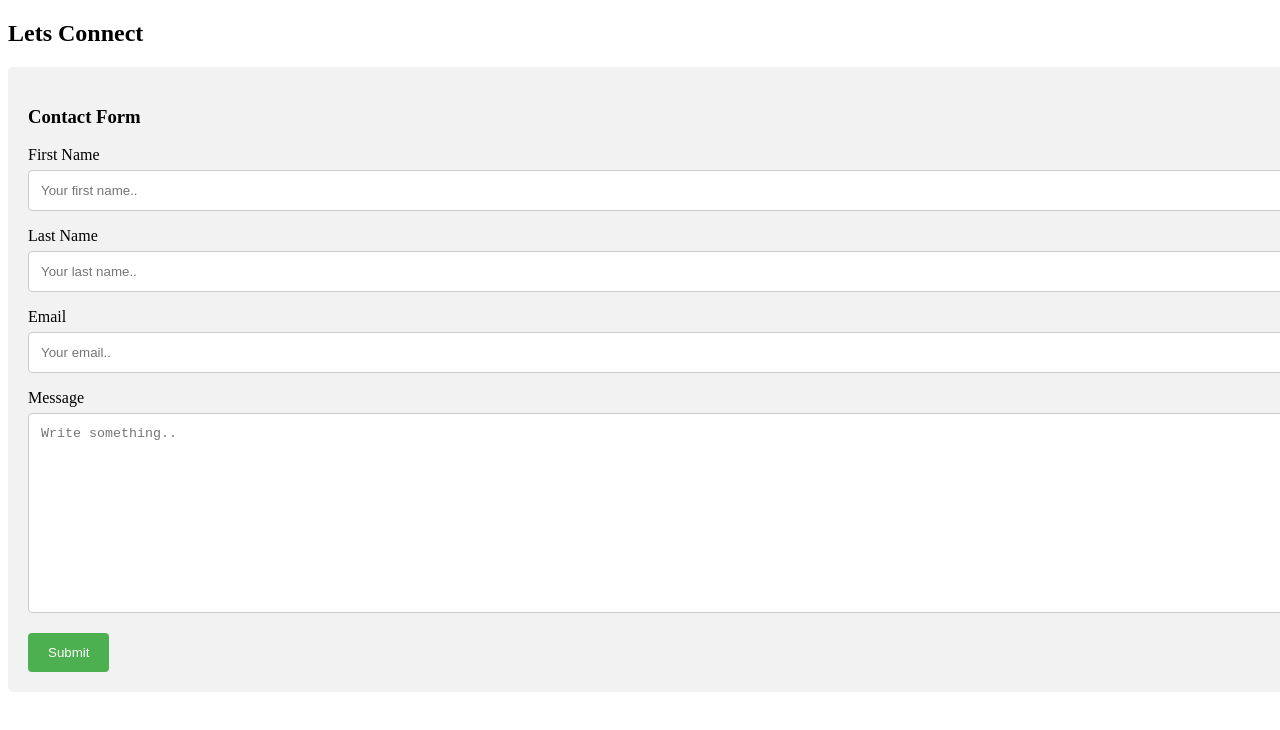
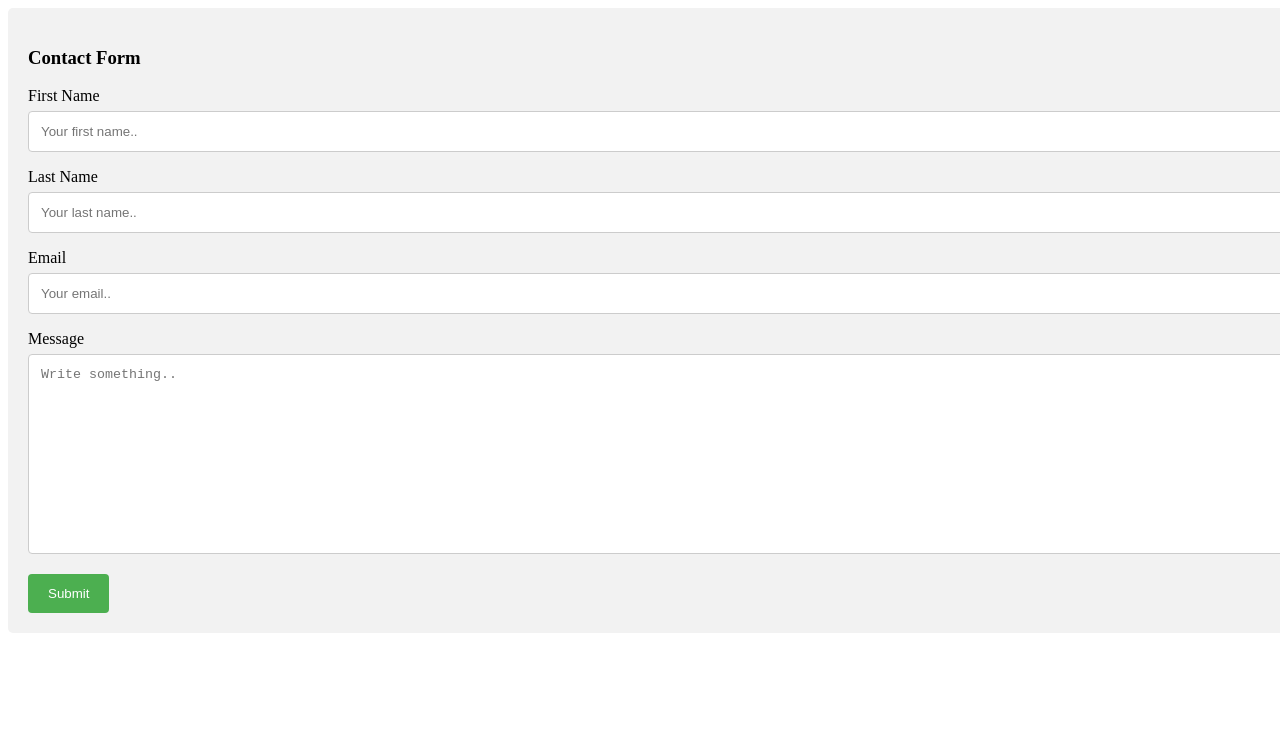
Before and after one commit to sumitrac/Contact-Form, a plain HTML site: page index.html in a window 1280 px wide. Shown: the top 730 px of the page. Drawn offline with Linux system fonts and the light colour scheme.

Commit message:
Update index.html

```diff
--- a/index.html
+++ b/index.html
@@ -9,9 +9,6 @@
  </head>
 
  <body>
-  <div>
-      <h2>Lets Connect</h2>
-   </div>
       <div class="container">
         	<h3>Contact Form</h3>
 
```
